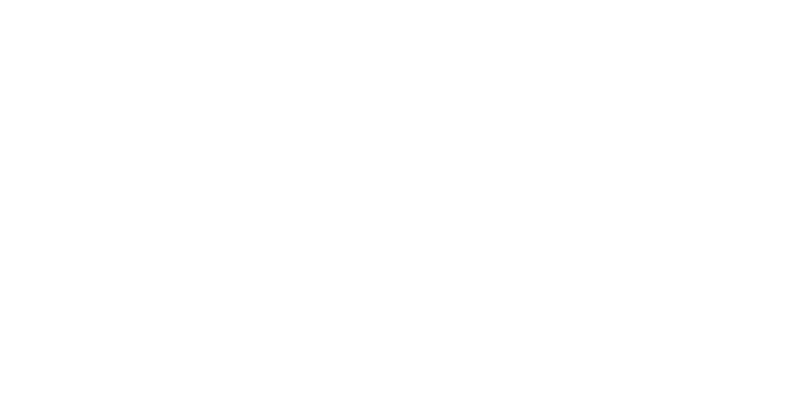
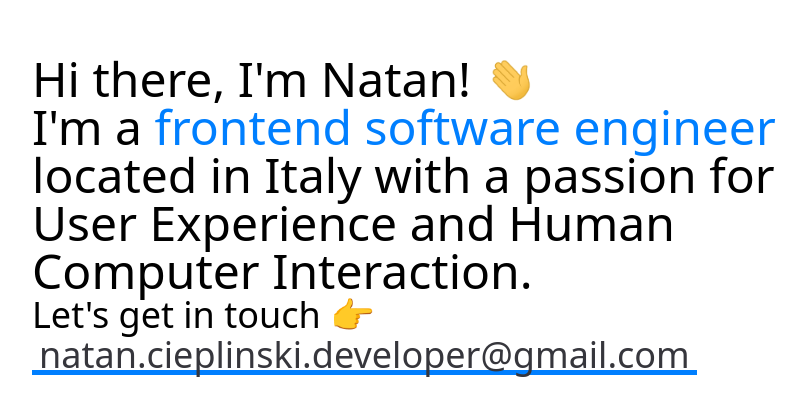
Before and after one commit to NatanCieplinski/personal-website, a Next.js app: page / in a window 1280 px wide. Shown: the part 185-600 px from the top of the page, without its empty margins (128-934 px from the left). Built offline with nearby package versions, Linux system fonts and the light colour scheme.

Commit message:
Add email contact

```diff
--- /dev/null
+++ b/components/sections/Bio.tsx
@@ -0,0 +1,20 @@
+import { HighlightedLink, HighlightedText } from '../shared'
+
+const Bio: React.FC = () => {
+  return (
+    <div className="flex flex-col justify-between h-screen p-4 md:py-30 lg:py-60 lg:px-40 text-5xl font-light">
+      <div className="flex space-x-4">
+        <span>
+          Hi there, I&apos;m <span className="font-medium">Natan!</span>
+        </span>
+        <img src="/images/wave.gif" className="h-12"/>
+      </div>
+      <p className="pr-40">
+        I&apos;m a <HighlightedText>frontend software engineer</HighlightedText> located in Italy with a passion for User Experience and Human Computer Interaction.
+      </p>
+      <div className="text-4xl">Let&apos;s get in touch 👉 <HighlightedLink href="mailto:natan.cieplinski.developer@gmail.com">natan.cieplinski.developer@gmail.com</HighlightedLink> </div>
+    </div>
+  )
+}
+
+export { Bio }
--- /dev/null
+++ b/components/sections/index.ts
@@ -0,0 +1,4 @@
+import { GlobalMeta } from './GlobalMeta'
+import { Bio } from './Bio'
+
+export { GlobalMeta, Bio }
--- /dev/null
+++ b/components/shared/HighlightedLink.module.css
@@ -0,0 +1,15 @@
+.highlight-link {
+    text-decoration: none;
+    color: #36363C;
+    display: inline-block;
+    padding: 0px 7px;
+    transition: all .2s ease-in-out;
+    box-sizing: border-box;
+    text-decoration: none;
+    box-shadow: inset 0 -5px 0 #007FFF;
+  }
+
+  .highlight-link:hover {
+      box-shadow: inset 0 -55px 0 0 #007FFF;
+      color: white;
+    }
--- /dev/null
+++ b/components/shared/HighlightedLink.tsx
@@ -0,0 +1,7 @@
+import style from './HighlightedLink.module.css'
+
+const HighlightedLink: React.FC<{ href:string }> = ({ href, children }) => {
+  return <a className={style['highlight-link']} href={href}>{ children }</a>
+}
+
+export { HighlightedLink }
--- /dev/null
+++ b/components/shared/HighlightedText.tsx
@@ -0,0 +1,5 @@
+const HighlightedText: React.FC = ({ children }) => {
+  return <span className="text-blue font-medium">{ children }</span>
+}
+
+export { HighlightedText }
--- /dev/null
+++ b/components/shared/index.ts
@@ -0,0 +1,7 @@
+import { HighlightedText } from './HighlightedText'
+import { HighlightedLink } from './HighlightedLink'
+
+export {
+  HighlightedText,
+  HighlightedLink
+}
--- a/pages/index.tsx
+++ b/pages/index.tsx
@@ -1,9 +1,12 @@
-import { GlobalMeta } from '../components/GlobalMeta'
+import { GlobalMeta, Bio } from '../components/sections'
 
-export default function Home() {
+const Home: React.FC = () => {
   return (
     <>
       <GlobalMeta />
+      <Bio />
     </>
   )
 }
+
+export default Home
--- a/tailwind.config.js
+++ b/tailwind.config.js
@@ -3,6 +3,11 @@
   darkMode: false, // or 'media' or 'class'
   theme: {
     extend: {},
+    colors: {
+      blue: {
+        DEFAULT: '#007FFF'
+      }
+    }
   },
   variants: {
     extend: {},
--- a/tsconfig.json
+++ b/tsconfig.json
@@ -22,7 +22,7 @@
     "next-env.d.ts",
     "**/*.ts",
     "**/*.tsx"
-  ],
+, "pages/_app.js"  ],
   "exclude": [
     "node_modules"
   ]
```
Also changed, not shown: components/sections/GlobalMeta.tsx (renamed from components/GlobalMeta.tsx), public/images/wave.gif (added), public/vercel.svg (deleted).
